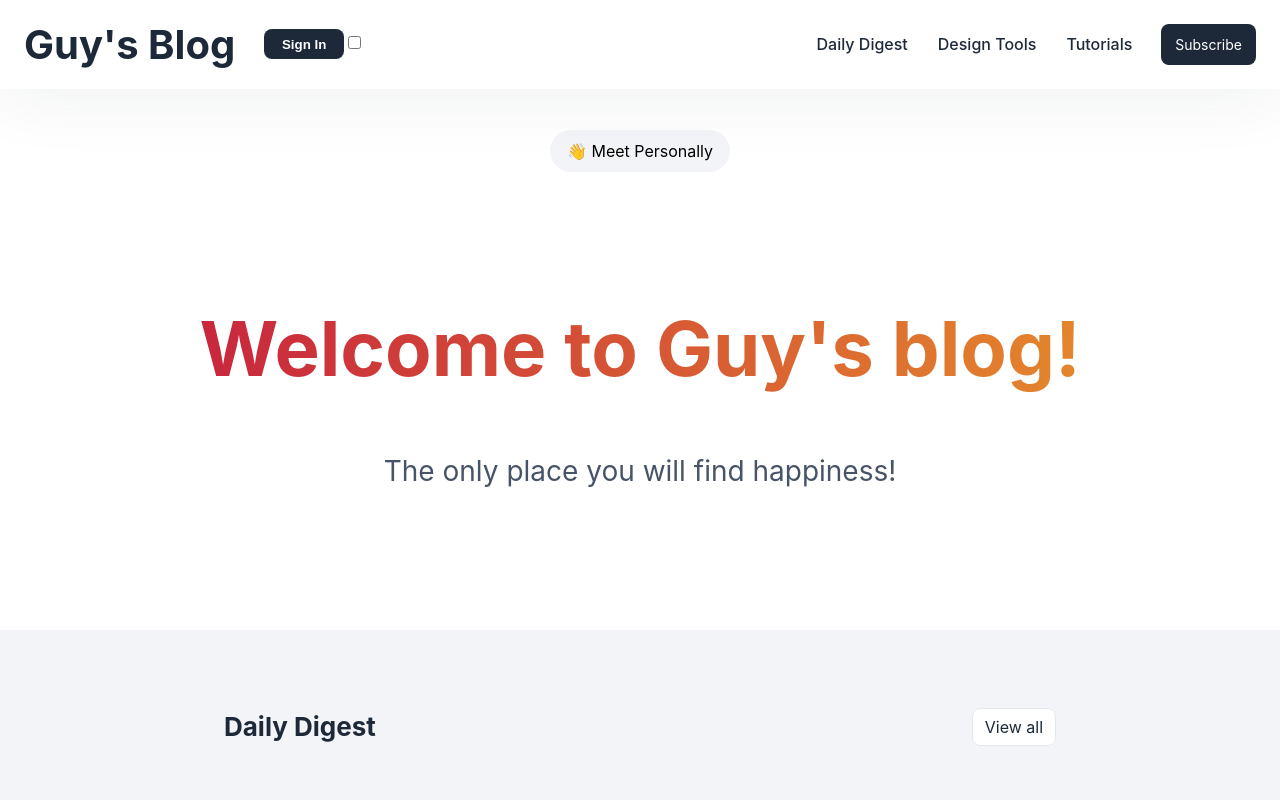
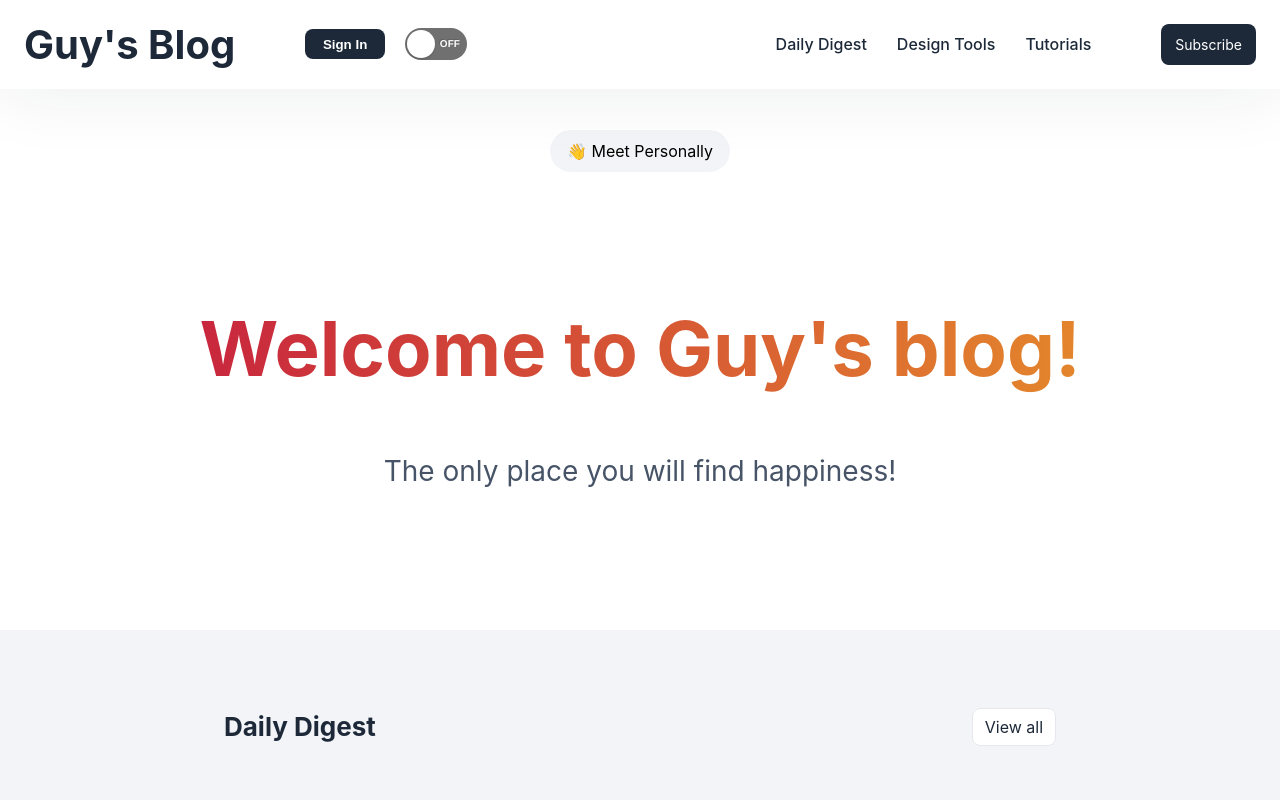
Before and after one commit to guynahon/guynahon-blog, a React (Create React App) app: page / in a window 1280 px wide. Shown: the top 800 px of the page. Built offline with nearby package versions, Linux system fonts and the light colour scheme.

Commit message:
finished dark-mode button

```diff
--- a/src/EveryPageComponents/Navigation.css
+++ b/src/EveryPageComponents/Navigation.css
@@ -49,7 +49,7 @@
     gap: 30px;
     margin: 0;
     padding: 0;
-    width: 60%
+    width: 45%
 
 }
 
@@ -123,6 +123,13 @@ a.active {
     cursor: pointer;
 }
 
+.dark-user {
+    display: flex;
+    align-items: center;
+    gap: 20px;
+}
+
+
 @media(max-width: 768px) {
     .hamburger {
         display: block;
@@ -176,6 +183,59 @@ a.active {
         text-align: center;
     }
 
+    .blog-logo {
+        font-size: 1.5rem;
+    }
+
+}
+
+.dark-mode-btn {
+    -webkit-appearance: none;
+    -moz-appearance: none;
+    appearance: none;
+    width: 62px;
+    height: 32px;
+    display: inline-block;
+    position: relative;
+    border-radius: 50px;
+    overflow: hidden;
+    outline: none;
+    border: none;
+    cursor: pointer;
+    background-color: #707070;
+    transition: background-color ease 0.3s;
+    margin: auto;
+}
+
+.dark-mode-btn:before {
+    content: "on off";
+    display: block;
+    position: absolute;
+    z-index: 2;
+    width: 28px;
+    height: 28px;
+    background: #fff;
+    left: 2px;
+    top: 2px;
+    border-radius: 50%;
+    font: 10px/28px Helvetica;
+    text-transform: uppercase;
+    font-weight: bold;
+    text-indent: -22px;
+    word-spacing: 37px;
+    color: #fff;
+    text-shadow: -1px -1px rgba(0,0,0,0.15);
+    white-space: nowrap;
+    box-shadow: 0 1px 2px rgba(0,0,0,0.2);
+    transition: all cubic-bezier(0.3, 1.5, 0.7, 1) 0.3s;
+}
+
+.dark-mode-btn:checked {
+    background-color: #4CD964;
+}
+
+.dark-mode-btn:checked:before {
+    left: 32px;
 }
 
 /*Dark Mode*/
--- a/src/EveryPageComponents/Navigation.js
+++ b/src/EveryPageComponents/Navigation.js
@@ -37,7 +37,7 @@ export function Navigation() {
                 <h1><Link to="/" className={`blog-logo ${isDarkMode ? "dark" : ""}`} onClick={scrollToTop}>Guy's Blog</Link></h1>
                 <div className="dark-user">
                     {user ? <span className={`sup ${isDarkMode ? "dark" : ""}`}>{`Hello, ${user.userName}`}</span> : <button className={`sign-in-btn ${isDarkMode ? "dark" : ""}`} onClick={signIn}>Sign In</button>}
-                    <input type="checkbox" onChange={toggleDarkMode}/>
+                    <input className="dark-mode-btn" type="checkbox" onChange={toggleDarkMode}/>
                 </div>
                 <ul className={`nav-menu ${isMenuActive ? "active" : ""}`}>
                     <li className="nav-item">
```
